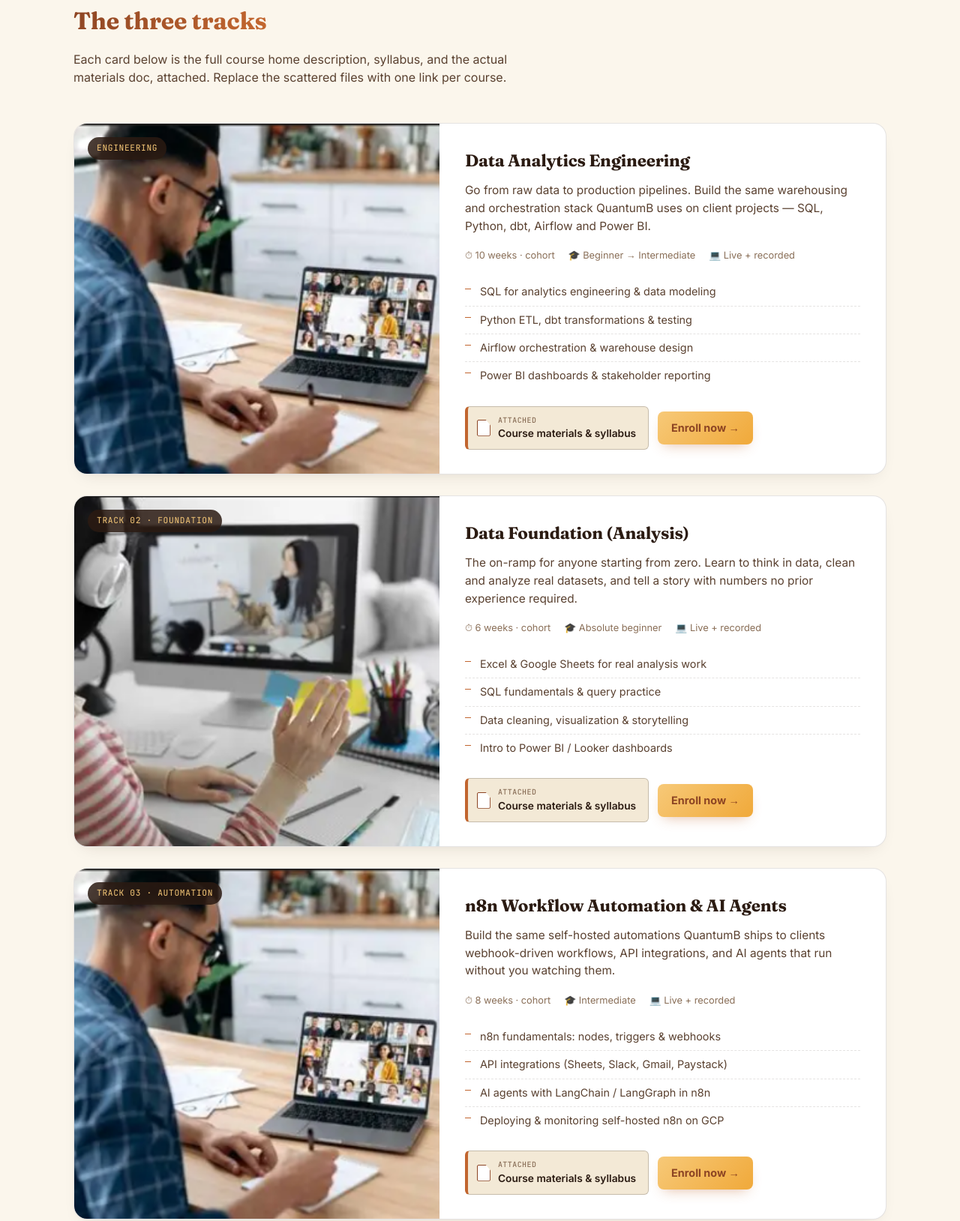
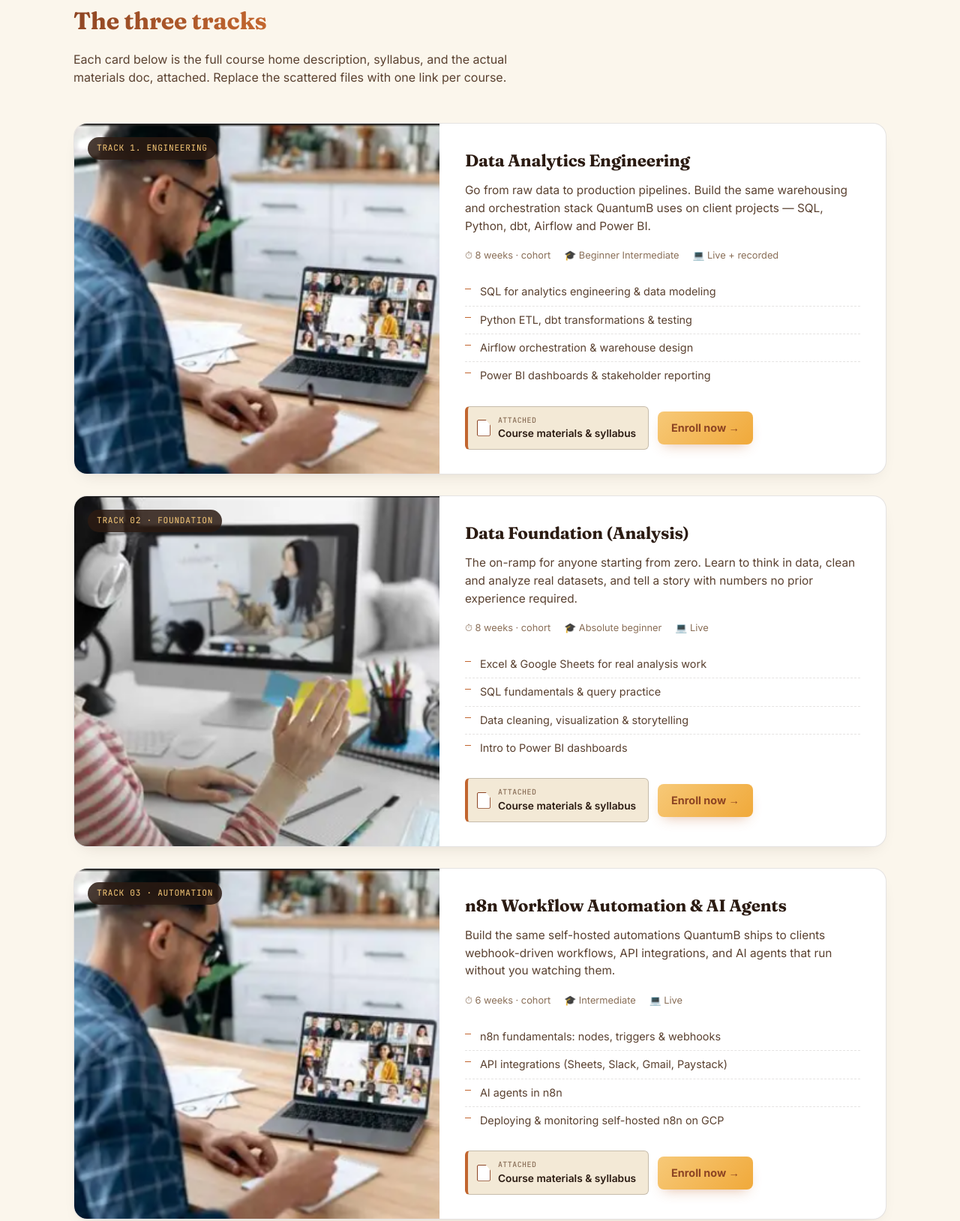
Before and after one commit to EzeBami04/learn, a plain HTML site: page index.html in a window 1280 px wide. Shown: the part 933-2562 px from the top of the page at 75% size. Drawn offline with Linux system fonts and the light colour scheme.

Commit message:
Revise course metadata and descriptions in index.html
Updated course details including duration, track names, and syllabus items.

```diff
--- a/index.html
+++ b/index.html
@@ -296,15 +296,15 @@
 
     <div class="course-card">
       <div class="course-media">
-        <span class="course-track"> Engineering</span>
+        <span class="course-track">Track 1. Engineering</span>
         <img src="assets/img/cohort-call.png" alt="Data Analytics Engineering cohort class">
       </div>
       <div class="course-body">
         <h3>Data Analytics Engineering</h3>
         <p>Go from raw data to production pipelines. Build the same warehousing and orchestration stack QuantumB uses on client projects — SQL, Python, dbt, Airflow and Power BI.</p>
         <div class="course-meta">
-          <span>⏱ 10 weeks · cohort</span>
-          <span>🎓 Beginner → Intermediate</span>
+          <span>⏱ 8 weeks · cohort</span>
+          <span>🎓 Beginner  Intermediate</span>
           <span>💻 Live + recorded</span>
         </div>
         <ul class="syllabus">
@@ -331,15 +331,15 @@
         <h3>Data Foundation (Analysis)</h3>
         <p>The on-ramp for anyone starting from zero. Learn to think in data, clean and analyze real datasets, and tell a story with numbers no prior experience required.</p>
         <div class="course-meta">
-          <span>⏱ 6 weeks · cohort</span>
+          <span>⏱ 8 weeks · cohort</span>
           <span>🎓 Absolute beginner</span>
-          <span>💻 Live + recorded</span>
+          <span>💻 Live </span>
         </div>
         <ul class="syllabus">
           <li>Excel &amp; Google Sheets for real analysis work</li>
           <li>SQL fundamentals &amp; query practice</li>
           <li>Data cleaning, visualization &amp; storytelling</li>
-          <li>Intro to Power BI / Looker dashboards</li>
+          <li>Intro to Power BI  dashboards</li>
         </ul>
         <div class="course-actions">
           <a class="doc-chip" href="https://drive.google.com/drive/folders/REPLACE-WITH-FOUNDATION-FOLDER-ID" target="_blank" rel="noopener">
@@ -359,14 +359,14 @@
         <h3>n8n Workflow Automation &amp; AI Agents</h3>
         <p>Build the same self-hosted automations QuantumB ships to clients webhook-driven workflows, API integrations, and AI agents that run without you watching them.</p>
         <div class="course-meta">
-          <span>⏱ 8 weeks · cohort</span>
+          <span>⏱ 6 weeks · cohort</span>
           <span>🎓 Intermediate</span>
-          <span>💻 Live + recorded</span>
+          <span>💻 Live </span>
         </div>
         <ul class="syllabus">
           <li>n8n fundamentals: nodes, triggers &amp; webhooks</li>
           <li>API integrations (Sheets, Slack, Gmail, Paystack)</li>
-          <li>AI agents with LangChain / LangGraph in n8n</li>
+          <li>AI agents in n8n</li>
           <li>Deploying &amp; monitoring self-hosted n8n on GCP</li>
         </ul>
         <div class="course-actions">
@@ -395,12 +395,12 @@
       <div class="format-card">
         <span class="mono">Project-based</span>
         <h3>Build, don't just watch</h3>
-        <p>Every week ships a real deliverable — a pipeline, a dashboard, a workflow — using the same tools QuantumB uses for paying clients.</p>
+        <p>Every week ships a real deliverable a pipeline, a dashboard, a workflow — using the same tools QuantumB uses for paying clients.</p>
       </div>
       <div class="format-card">
         <span class="mono">Materials attached</span>
         <h3>One link per course</h3>
-        <p>Syllabus, slides, datasets and assignments live in the materials doc attached to each course above — no more digging through email for a Word file.</p>
+        <p>Syllabus, slides, datasets and assignments live in the materials doc attached to each course above  no more digging through email for a Word file.</p>
       </div>
     </div>
   </div>
```
